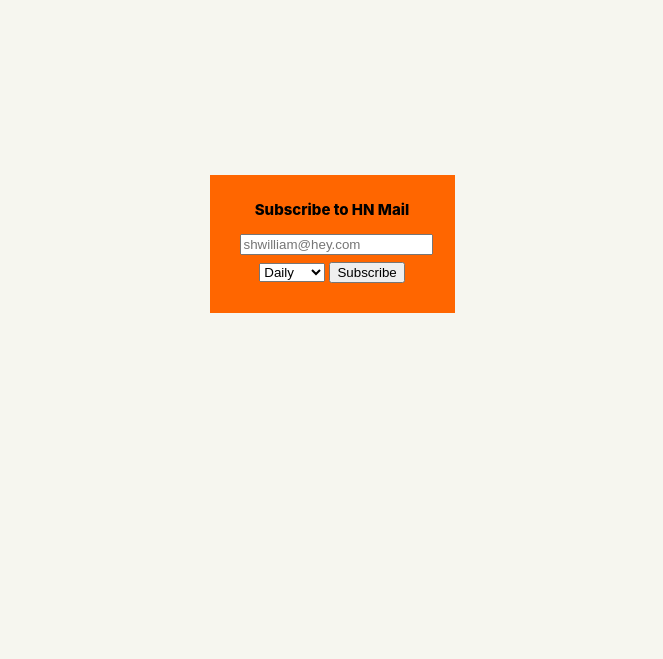
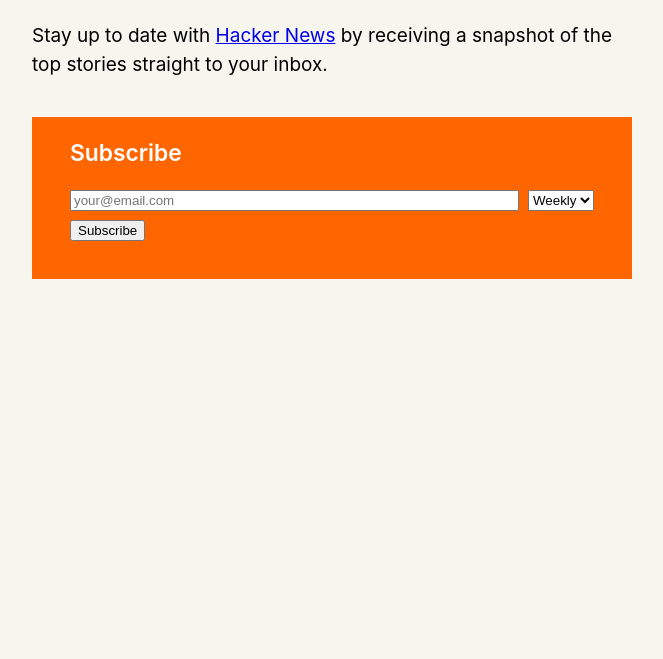
Before and after one commit to shwilliam/hnmail, a plain HTML site: page client/index.html in a window 1280 px wide. Shown: the part 149-808 px from the top of the page, without its empty margins (308-971 px from the left). Drawn offline with Linux system fonts and the light colour scheme.

Commit message:
style subscribe page

```diff
--- a/client/index.html
+++ b/client/index.html
@@ -12,26 +12,36 @@
         overflow: hidden;
         font-family: -apple-system, BlinkMacSystemFont, 'Segoe UI', Roboto,
           Oxygen, Ubuntu, Cantarell, 'Open Sans', 'Helvetica Neue', sans-serif;
-        font-size: 15px;
+        font-size: 19px;
+        line-height: 1.5;
         background-color: #f6f6ef;
       }
 
       h1 {
-        font: inherit;
-        font-weight: 800;
-        margin-bottom: 1rem;
+        font-size: 1.4rem;
+        font-weight: 600;
+        margin: 0 0 1rem 0;
+      }
+
+      h2 {
+        font-size: 1.2rem;
+        font-weight: 600;
+        margin: 0 0 1rem 0;
+      }
+
+      p {
+        margin: 1.75rem 0;
       }
 
       main {
-        display: flex;
-        flex-direction: column;
-        justify-content: center;
-        align-items: center;
+        margin: 4.75rem auto 0 auto;
+        padding: 0 1.5rem;
+        max-width: 600px;
         height: 100%;
-        text-align: center;
       }
 
       form {
+        color: #fff;
         background-color: #ff6600;
         padding: 1rem 2rem 1.5rem 2rem;
       }
@@ -64,29 +74,56 @@
         display: flex;
         flex-wrap: wrap;
       }
+
+      .subscription-form {
+        margin-top: 2rem;
+      }
+
+      .subscription-form__inputs {
+        display: flex;
+      }
+
+      .subscription-form__email {
+        margin-right: 0.5rem;
+      }
     </style>
   </head>
   <body>
     <main id="main">
-      <form id="subscription-form">
-        <h1>Subscribe to HN Mail</h1>
+      <h1>HN Mail</h1>
 
+      <p>
+        Stay up to date with
+        <a
+          href="https://news.ycombinator.com/"
+          target="_blank"
+          rel="noopener noreferrer"
+          >Hacker News</a
+        >
+        by receiving a snapshot of the top stories straight to your inbox.
+      </p>
+
+      <form id="subscription-form" class="subscription-form">
+        <h2>Subscribe</h2>
+        <div class="subscription-form__inputs">
           <label for="email-input" class="sr-only">Email</label>
           <input
             name="email-input"
             id="email-input"
-          placeholder="shwilliam@hey.com"
+            class="subscription-form__email"
+            placeholder="your@email.com"
             type="email"
             required
           />
 
           <label for="frequency-input" class="sr-only">Frequency</label>
           <select name="frequency-input" id="frequency-input">
+            <option value="weekly">Weekly</option>
             <option value="daily">Daily</option>
             <option value="two_daily">2 daily</option>
             <option value="three_daily">3 daily</option>
-          <option value="weekly">Weekly</option>
           </select>
+        </div>
 
         <button id="subscription-submit" type="submit">Subscribe</button>
       </form>
```
Lines whose indentation alone changed are shown as unchanged.
